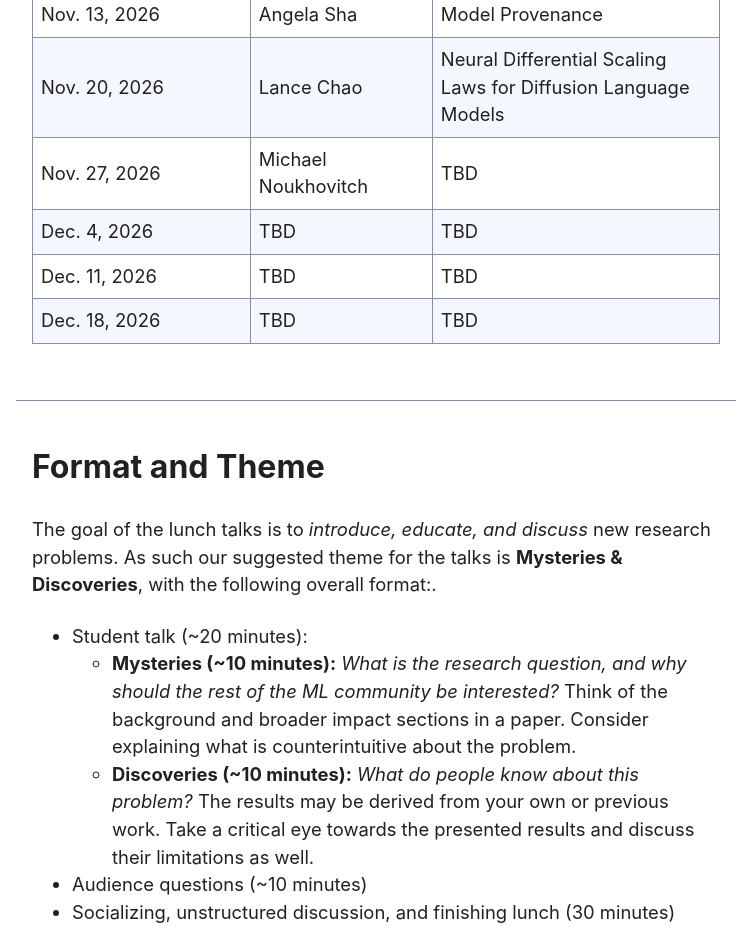
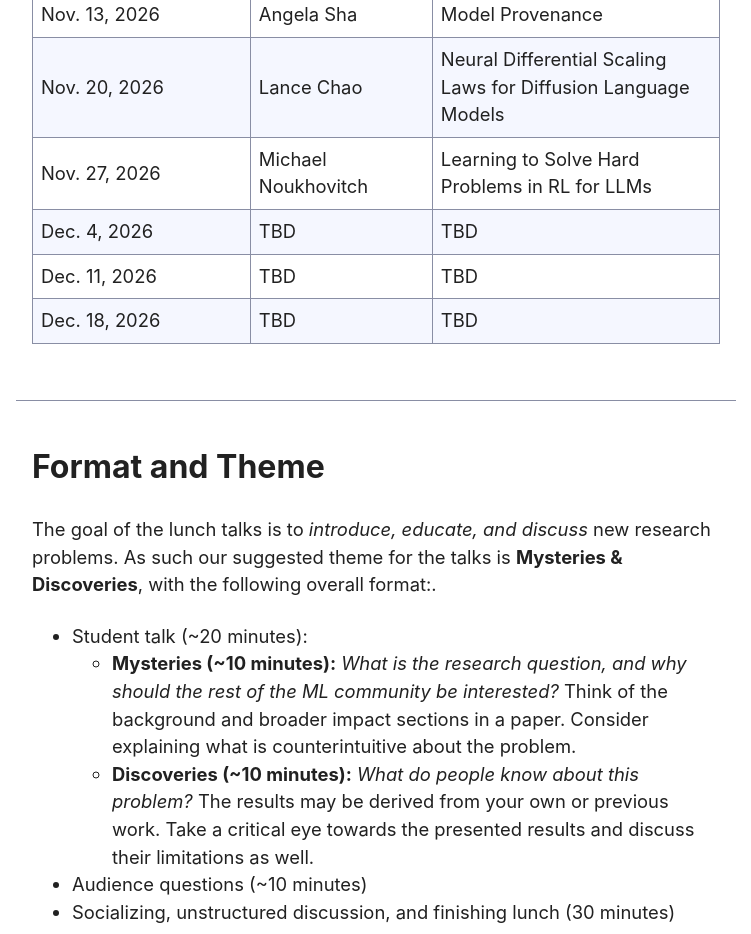
Before and after one commit to ml-lunch-vector/ml-lunch-vector.github.io, a plain HTML site: page index.html in a window 1280 px wide. Shown: the part 1580-2514 px from the top of the page, without its empty margins (264-1015 px from the left). Drawn offline with Linux system fonts and the light colour scheme.

Commit message:
Update index.html

```diff
--- a/index.html
+++ b/index.html
@@ -50,7 +50,7 @@
         <tr><td>Nov. 6, 2026</td><td>Matteo Boglioni</td><td>Evaluating Localization Precision for LLM Unlearning</td></tr>
         <tr><td>Nov. 13, 2026</td><td>Angela Sha</td><td>Model Provenance</td></tr>
         <tr><td>Nov. 20, 2026</td><td>Lance Chao</td><td>Neural Differential Scaling Laws for Diffusion Language Models</td></tr>
-        <tr><td>Nov. 27, 2026</td><td>Michael Noukhovitch</td><td>TBD</td></tr>
+        <tr><td>Nov. 27, 2026</td><td>Michael Noukhovitch</td><td>Learning to Solve Hard Problems in RL for LLMs</td></tr>
         <tr><td>Dec. 4, 2026</td><td>TBD</td><td>TBD</td></tr>
         <tr><td>Dec. 11, 2026</td><td>TBD</td><td>TBD</td></tr>
         <tr><td>Dec. 18, 2026</td><td>TBD</td><td>TBD</td></tr>
```
